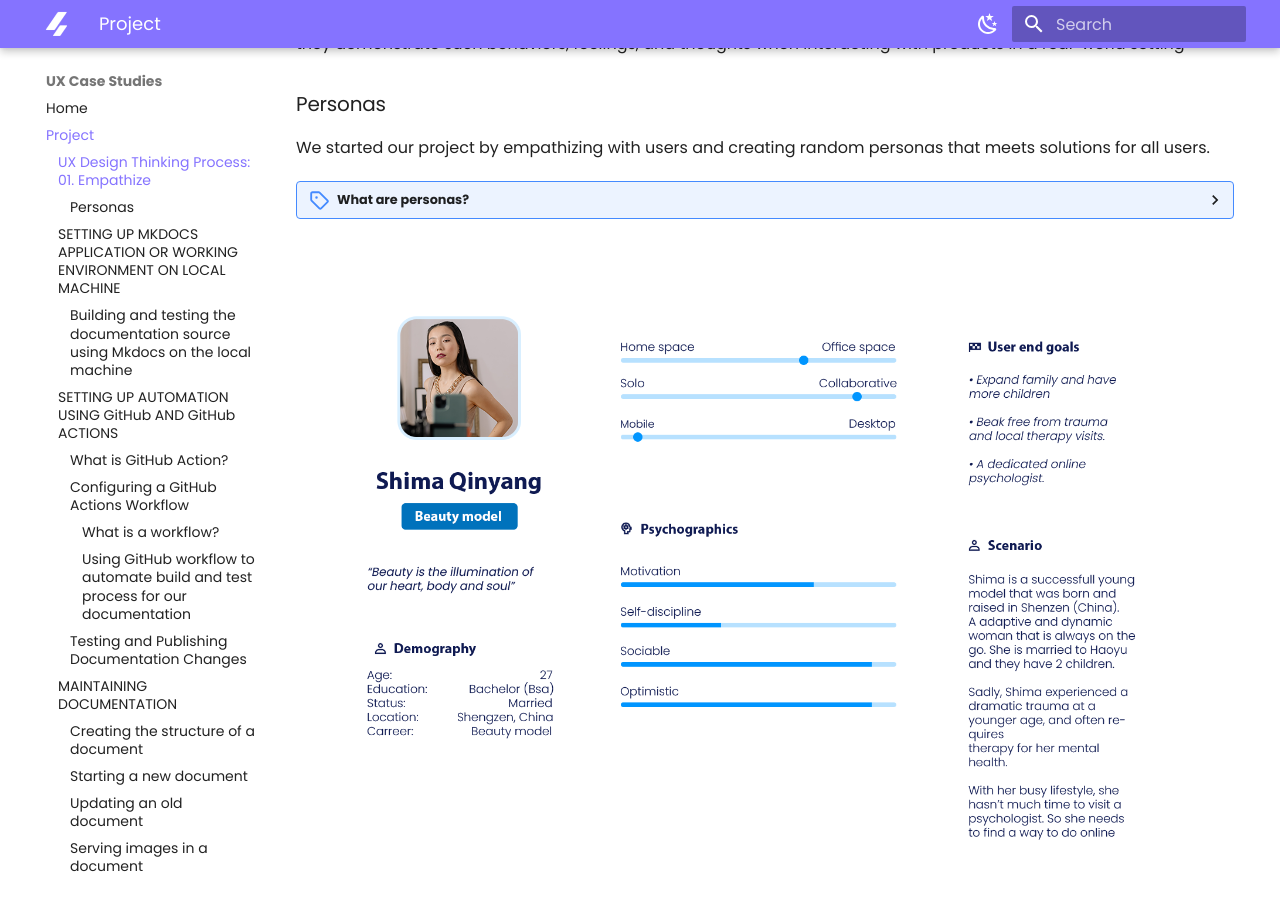
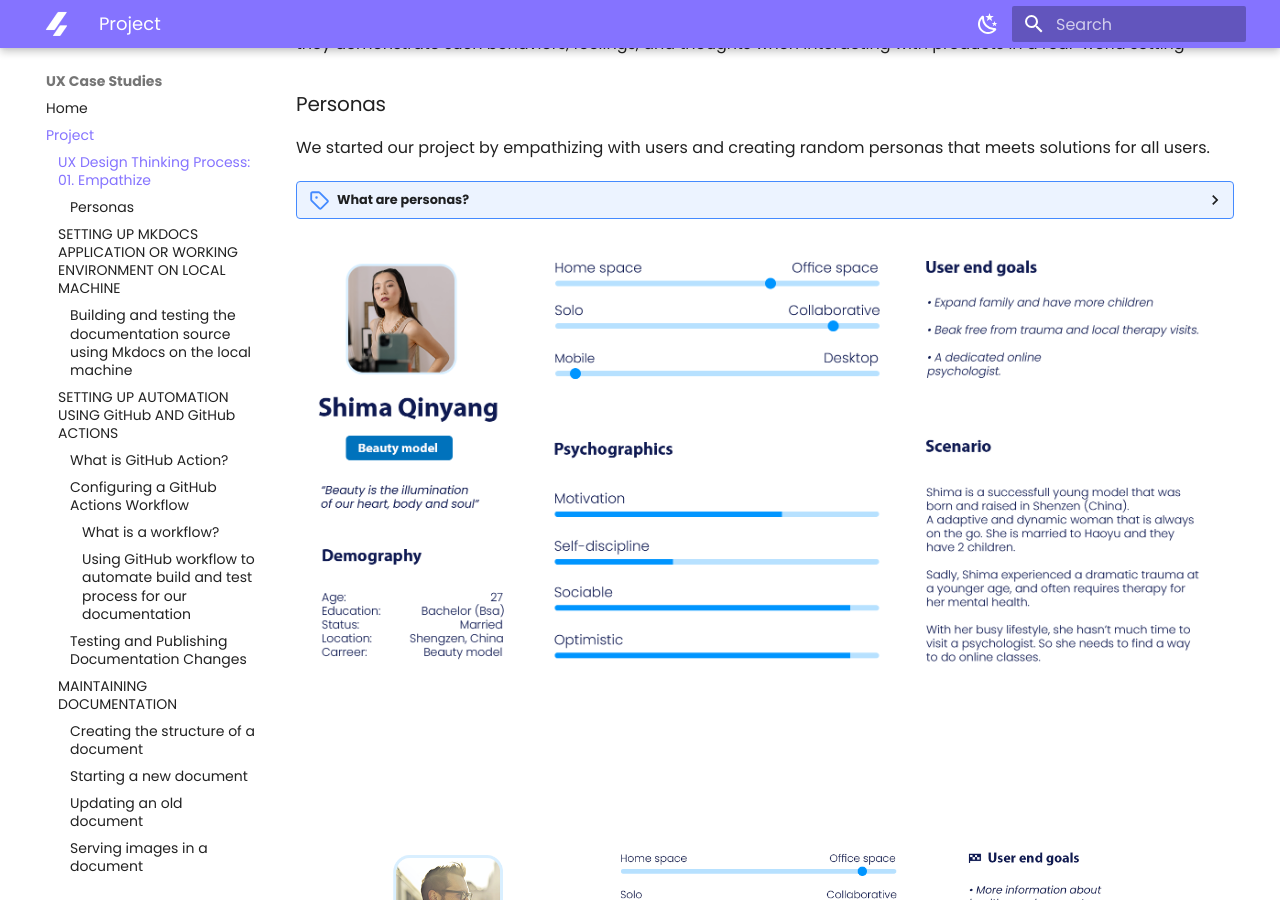
Before and after one commit to divstackio/docs-study, an MkDocs documentation site: the page built from docs/project.md, in a window 1280 px wide and 900 px high, scrolled down 660 px. Built offline with MkDocs 1.6.1 and Material for MkDocs 9.7.7, drawn with Linux system fonts in a browser that asks for light colours.

Commit message:
Update project.md

```diff
--- a/docs/project.md
+++ b/docs/project.md
@@ -35,7 +35,7 @@
 </details>
 
 
-<img src="https://raw.githubusercontent.com/divstackio/docs-study/main/docs/img/p001.png">
+<img src="https://raw.githubusercontent.com/divstackio/docs-study/main/docs/img/persona001.png#gh-light-mode-only">
 <img src="https://raw.githubusercontent.com/divstackio/docs-study/main/docs/img/persona002.png">
 
 
```
